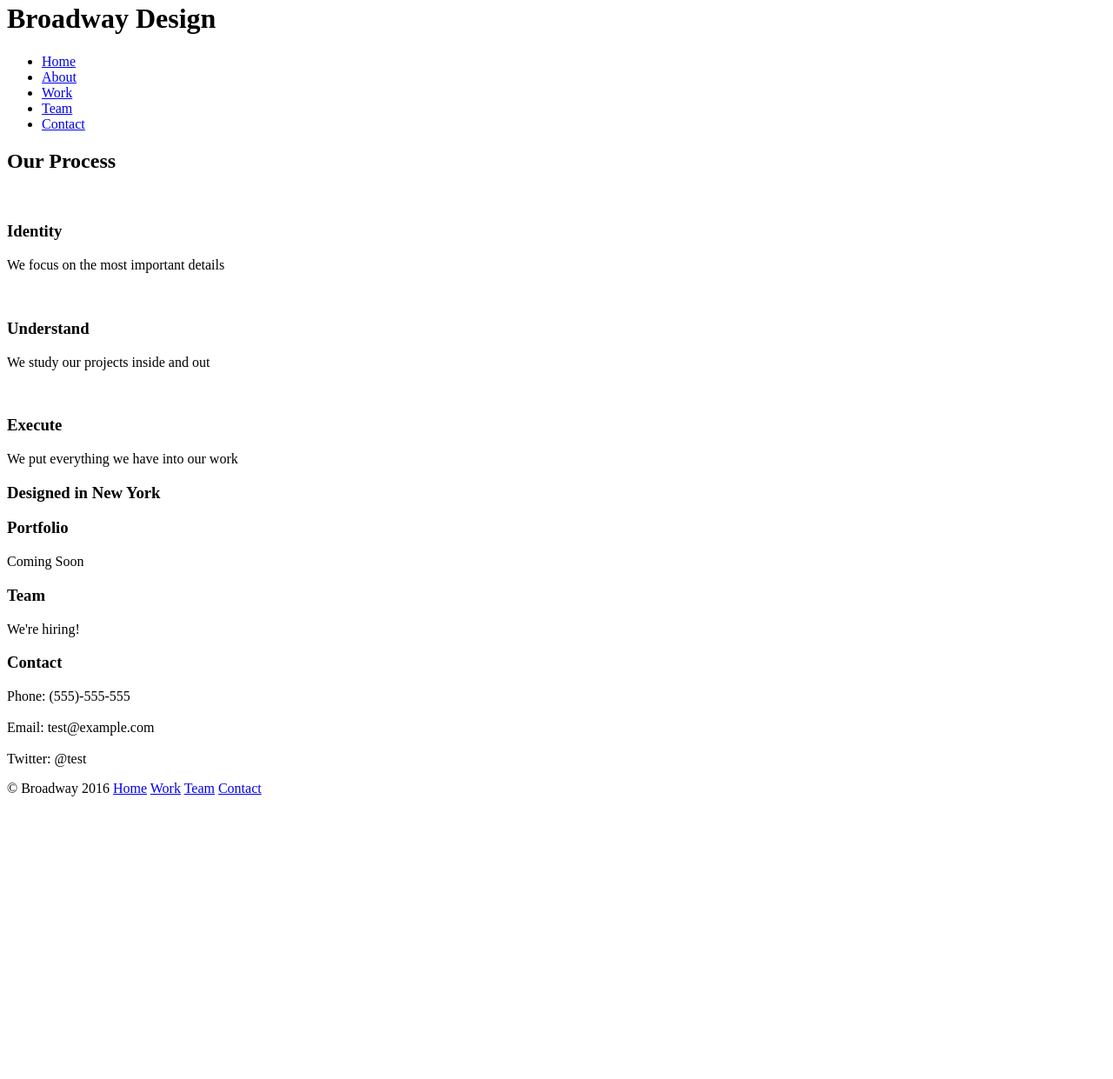
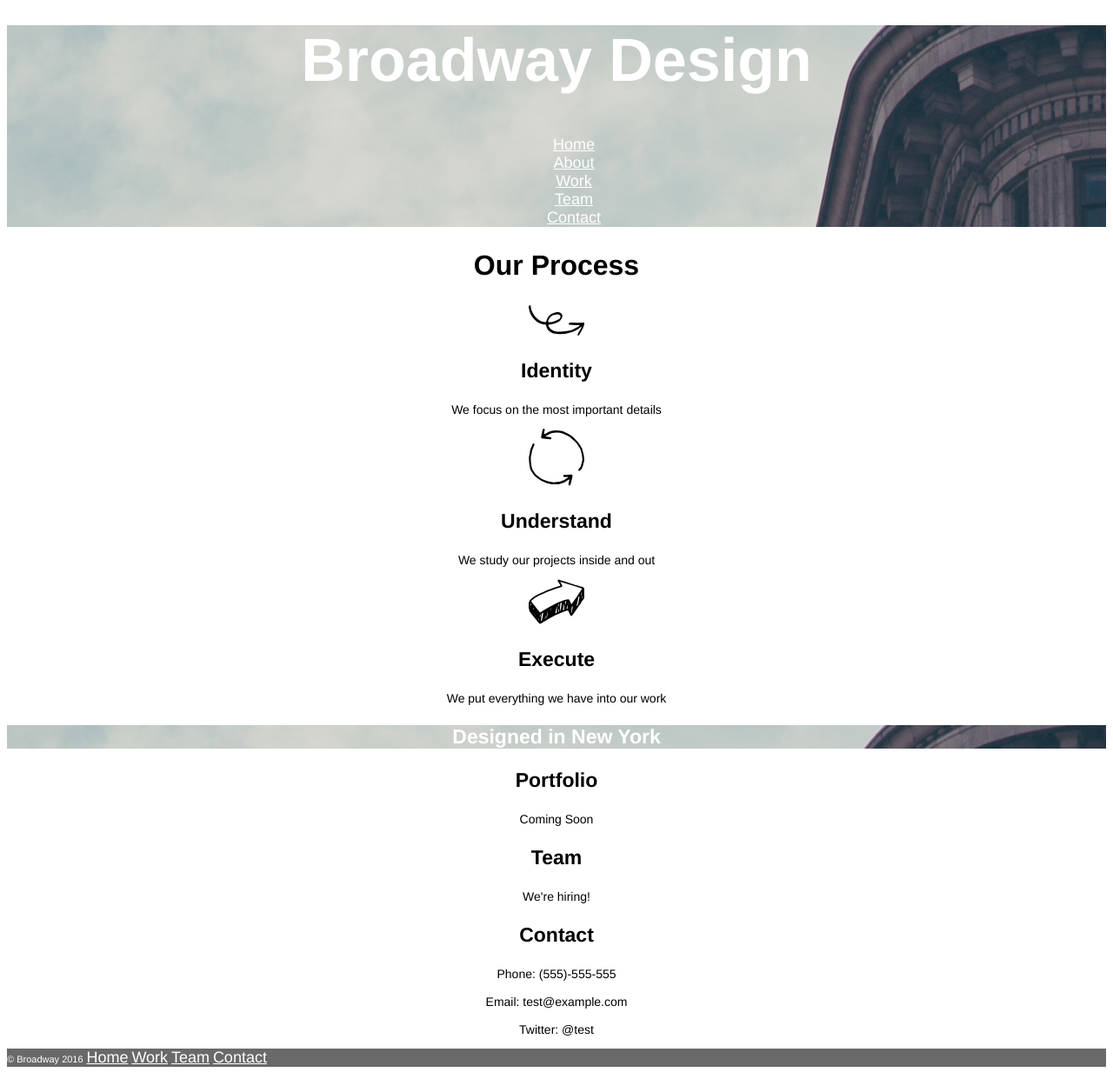
Before and after one commit to AwesomeAartvark/broadway, a plain HTML site: page index.html in a window 1280 px wide. Shown: the part 18-1259 px from the top of the page at 87% size. Before the commit the page ends 950 px from the top, so only its background shows below. Drawn offline with Linux system fonts and the light colour scheme.

Commit message:
Added and organized css styles

```diff
--- a/index.html
+++ b/index.html
@@ -3,12 +3,13 @@
 
   <head>
     <meta charset="utf-8">
-    <link rel="stylesheet" type="text/css" href="./resources/css/master.css">
+    <link rel="stylesheet" type="text/css" href="./resources/css/style.css">
     <title>Broadway Design</title>
   </head>
 
   <body>
     <!-- Main Header and Navigation Links -->
+    <div class="header">
       <h1>Broadway Design</h1>
       <nav>
         <ul>
@@ -19,29 +20,30 @@
           <li><a href="#">Contact</a></li>
         </ul>
       </nav>
+    </div>
 
     <!-- Process Overview Section -->
     <h2>Our Process</h2>
 
-    <img src="" alt="">
+    <img src="./resources/images/identify.svg" alt="Curly Arrow">
     <h3>Identity</h3>
     <p>
       We focus on the most important details
     </p>
 
-    <img src="" alt="">
+    <img src="./resources/images/understand.svg" alt="Looping Arrows">
     <h3>Understand</h3>
     <p>
       We study our projects inside and out
     </p>
 
-    <img src="" alt="">
+    <img src="resources/images/execute.svg" alt="Blocky Arrow">
     <h3>Execute</h3>
     <p>
       We put everything we have into our work
     </p>
 
-    <h3>Designed in New York</h3>
+    <h3 id="divider">Designed in New York</h3>
 
     <!-- More Infor and Contact Section -->
     <h3>Portfolio</h3>
@@ -64,13 +66,15 @@
     </p>
 
     <!-- Footer -->
+    <div class="footer">
       <p>
-      &copy Broadway 2016
+        <span>&copy Broadway 2016</span>
         <a href="#">Home</a>
         <a href="#">Work</a>
         <a href="#">Team</a>
         <a href="#">Contact</a>
       </p>
+    </div>
 
 
   </body>
--- a/resources/css/style.css
+++ b/resources/css/style.css
@@ -0,0 +1,53 @@
+html {
+  font-family: Helvetica;
+  text-align: center;
+}
+
+h1, h2, h3 {
+  font-weight: bold;
+}
+
+a, .header, .footer, #divider {
+  color: white;
+}
+
+h1 {
+  font-size: 70px;
+}
+
+h2 {
+  font-size: 32px;
+}
+
+h3 {
+  font-size: 23px;
+}
+
+p {
+  font-size: 14px;
+}
+
+a {
+  font-size: 18px;
+}
+
+ul li {
+  list-style: none;
+}
+
+span {
+  font-size: 11px;
+}
+
+.header {
+  background-image: url("../images/building.png");
+}
+
+.footer {
+  text-align: left;
+  background-color: dimgray;
+}
+
+#divider {
+  background-image: url("../images/building.png");
+}
```
Lines whose indentation alone changed are shown as unchanged.
